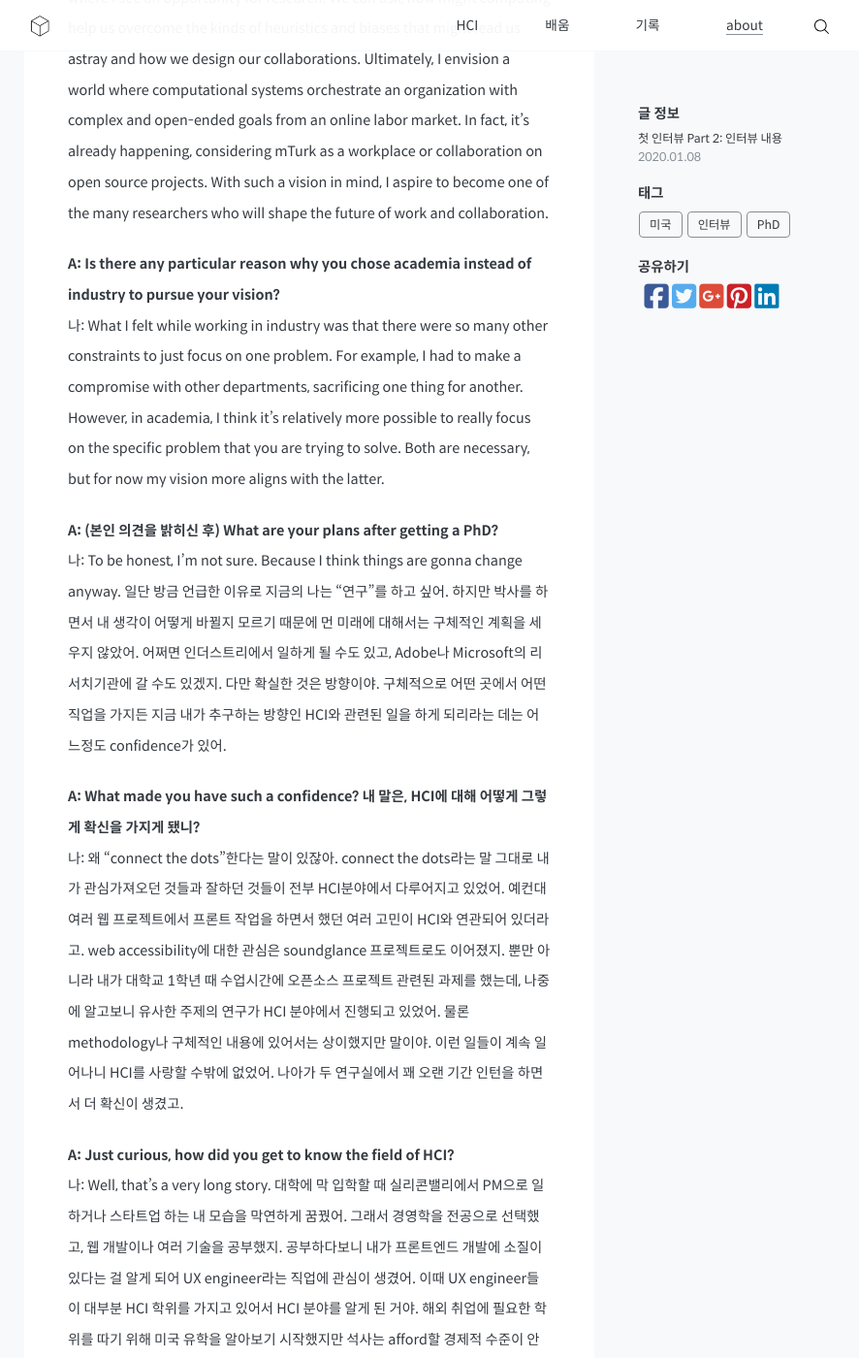
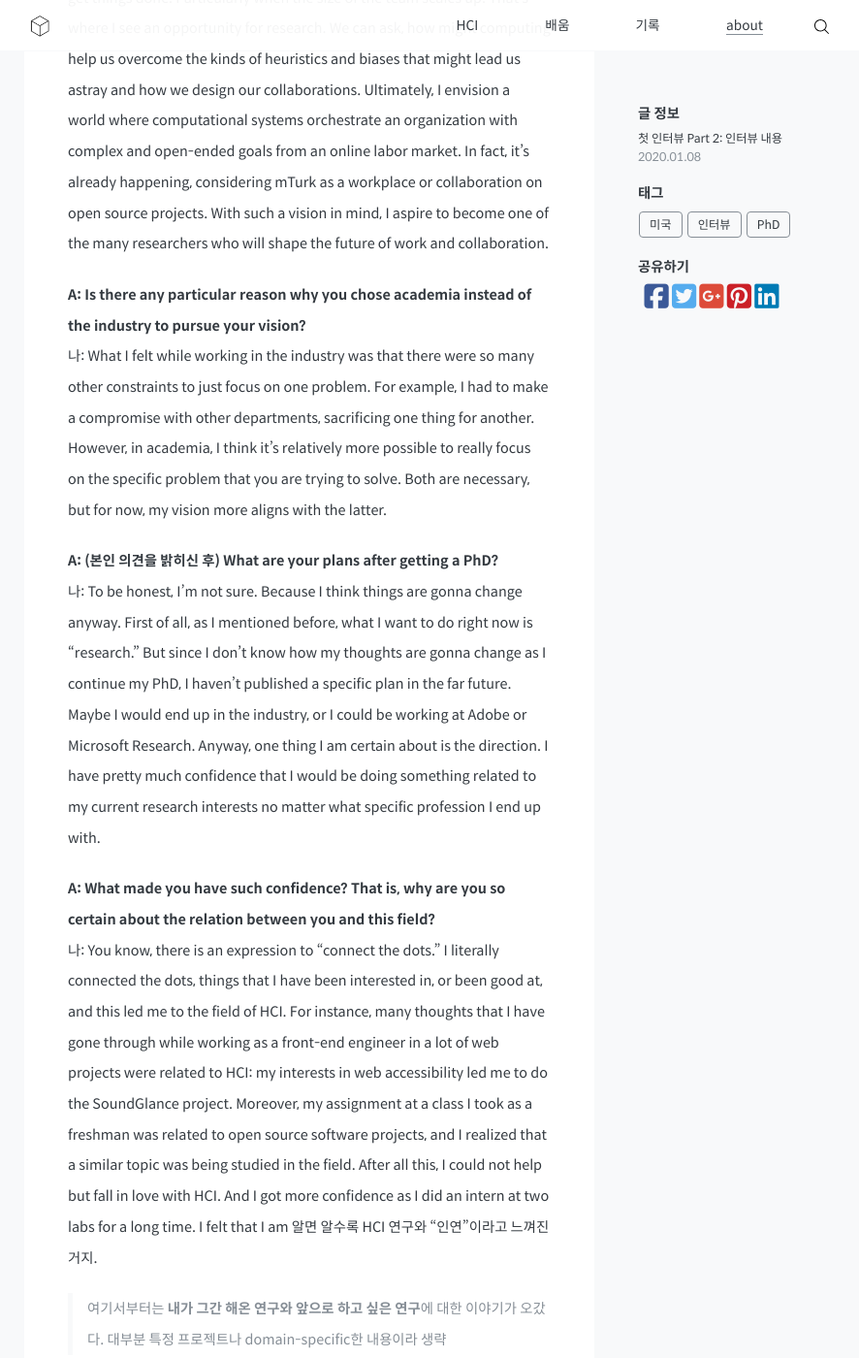
Before and after one commit to jyoonsong/jyoonsong.github.io, a Jekyll site: the page built from _posts/2020-01-08-interview-2.md, in a window 1280 px wide and 1400 px high, scrolled down 1038 px. Shown: the whole window at 97% size, without its empty margins (195-1081 px from the left). Built offline with Jekyll 4.4.1, drawn with Linux system fonts in a browser that asks for light colours; nearby versions of some CDN libraries; some of the changed text lies outside the part shown.

Commit message:
translate

```diff
--- a/_posts/2020-01-08-interview-2.md
+++ b/_posts/2020-01-08-interview-2.md
@@ -11,12 +11,12 @@ tags:
 - "PhD"
 ---
 
-인터뷰 내용 중 기억에 남는 부분을 여기 남긴다. 내가 한국어로 두뇌가 돌아가는 사람이라 전부 영어로 복기하기엔 오래 걸릴 것 같아, 오글거리지만 최대한 생생할 수 있도록 군데군데 영어가 섞인 한국어로 적어보았다.
+인터뷰 내용 중 기억에 남는 부분을 여기 남긴다. 내가 한국어로 두뇌가 돌아가는 사람이라 뒤늦게 영어로 복기하는 데 애먹었다. 군데군데 표현이 어설플 수 있으니 이해 바란다.
 
-**A: 안녕 네 지원서 잘 봤어. 너가 jaeyoon이지? 내가 잘 발음하고 있는 거니?**
-나: 맞아, 정확해.
-A: 좋아. 나는 A라고 해. 나는 xx 연구를 하고 주로 yy 학회들에 퍼블리시를 해.  I know that you didn’t mention my name in your SOP, and that’s totally fine. 꼭 나랑 연구를 하게 되지 않더라도, 너가 SOP에 언급한 B교수에게 내가 추천을 해줄 수도 있고, 나와 B에게 co-advising을 받는 것도 one possibility야.
-나: 그렇구나, 안 그래도 모두 내가 질문하고 싶었던 것들인데 정말 고마워. 내 관심사는 이러이러한데, 너가 하는 연구랑 오버랩된다고 느꼈어. 이런 기회를 얻게 되어 영광이야.
+**A: Hi, Jaeyoon. I found your application very interesting. Am I pronouncing your name correctly?**
+나: Yes, your pronunciation is perfect.
+A: Great, I am A. I study xx and publish at conferences like yy.  I know that you didn’t mention my name in your SOP, and that’s totally fine. Even if you don't get to work with me, I can make a reference to B you mentioned in the essay, or you getting co-advised by me and B is also a possibility.
+나: I see. That is an answer to my first question, so thank you. My research interest is ~~, which I think has an overlap with your research area to some extent. It's an honor to get this kind of opportunity.
 
 > 제일 많이 연습한 게 초반부에 말할 자기소개였는데, 내 긴장을 풀어주기 위함인지 초반부에는 내가 준비한 걸 말할 기회가 없을 정도로 A교수님이 먼저 열심히 본인 소개를 해주셨다.
 
@@ -24,24 +24,21 @@ A: 좋아. 나는 A라고 해. 나는 xx 연구를 하고 주로 yy 학회들에
 나: I guess it's because doing HCI research aligns with my vision of the future. I believe increasingly more and more social challenges need to be addressed in groups, in teams, and in organizations. And we struggle to make this really work because we are not so great at working together to get things done. Particularly when the size of the team scales up. That's where I see an opportunity for research. We can ask, how might computing help us overcome the kinds of heuristics and biases that might lead us astray and how we design our collaborations.
 Ultimately, I envision a world where computational systems orchestrate an organization with complex and open-ended goals from an online labor market. In fact, it's already happening, considering mTurk as a workplace or collaboration on open source projects. With such a vision in mind, I aspire to become one of the many researchers who will shape the future of work and collaboration.
 
-**A: Is there any particular reason why you chose academia instead of industry to pursue your vision?**
-나: What I felt while working in industry was that there were so many other constraints to just focus on one problem. For example, I had to make a compromise with other departments, sacrificing one thing for another. However, in academia, I think it's relatively more possible to really focus on the specific problem that you are trying to solve. Both are necessary, but for now my vision more aligns with the latter.
+**A: Is there any particular reason why you chose academia instead of the industry to pursue your vision?**
+나: What I felt while working in the industry was that there were so many other constraints to just focus on one problem. For example, I had to make a compromise with other departments, sacrificing one thing for another. However, in academia, I think it's relatively more possible to really focus on the specific problem that you are trying to solve. Both are necessary, but for now, my vision more aligns with the latter.
 
 **A: (본인 의견을 밝히신 후) What are your plans after getting a PhD?**
-나: To be honest, I’m not sure. Because I think things are gonna change anyway. 일단 방금 언급한 이유로 지금의 나는 “연구”를 하고 싶어. 하지만 박사를 하면서 내 생각이 어떻게 바뀔지 모르기 때문에 먼 미래에 대해서는 구체적인 계획을 세우지 않았어. 어쩌면 인더스트리에서 일하게 될 수도 있고, Adobe나 Microsoft의 리서치기관에 갈 수도 있겠지. 다만 확실한 것은 방향이야. 구체적으로 어떤 곳에서 어떤 직업을 가지든 지금 내가 추구하는 방향인 HCI와 관련된 일을 하게 되리라는 데는 어느정도 confidence가 있어.
+나: To be honest, I’m not sure. Because I think things are gonna change anyway. First of all, as I mentioned before, what I want to do right now is "research." But since I don't know how my thoughts are gonna change as I continue my PhD, I haven't published a specific plan in the far future. Maybe I would end up in the industry, or I could be working at Adobe or Microsoft Research. Anyway, one thing I am certain about is the direction. I have pretty much confidence that I would be doing something related to my current research interests no matter what specific profession I end up with.
 
-**A: What made you have such a confidence? 내 말은, HCI에 대해 어떻게 그렇게 확신을 가지게 됐니?**
-나: 왜 “connect the dots”한다는 말이 있잖아. connect the dots라는 말 그대로 내가 관심가져오던 것들과 잘하던 것들이 전부 HCI분야에서 다루어지고 있었어. 예컨대 여러 웹 프로젝트에서 프론트 작업을 하면서 했던 여러 고민이 HCI와 연관되어 있더라고. web accessibility에 대한 관심은 soundglance 프로젝트로도 이어졌지. 뿐만 아니라 내가 대학교 1학년 때 수업시간에 오픈소스 프로젝트 관련된 과제를 했는데, 나중에 알고보니 유사한 주제의 연구가 HCI 분야에서 진행되고 있었어. 물론 methodology나 구체적인 내용에 있어서는 상이했지만 말이야. 이런 일들이 계속 일어나니 HCI를 사랑할 수밖에 없었어. 나아가 두 연구실에서 꽤 오랜 기간 인턴을 하면서 더 확신이 생겼고.
-
-**A: Just curious, how did you get to know the field of HCI?**
-나: Well, that's a very long story. 대학에 막 입학할 때 실리콘밸리에서 PM으로 일하거나 스타트업 하는 내 모습을 막연하게 꿈꿨어. 그래서 경영학을 전공으로 선택했고, 웹 개발이나 여러 기술을 공부했지. 공부하다보니 내가 프론트엔드 개발에 소질이 있다는 걸 알게 되어 UX engineer라는 직업에 관심이 생겼어. 이때 UX engineer들이 대부분 HCI 학위를 가지고 있어서 HCI 분야를 알게 된 거야. 해외 취업에 필요한 학위를 따기 위해 미국 유학을 알아보기 시작했지만 석사는 afford할 경제적 수준이 안되더라고. 그래서 HCI 분야 박사유학을 알아보기 시작했는데, 알면 알수록 HCI 연구와 “인연”이라고 느껴진 거지.
+**A: What made you have such confidence? That is, why are you so certain about the relation between you and this field?**
+나: You know, there is an expression to “connect the dots.” I literally connected the dots, things that I have been interested in, or been good at, and this led me to the field of HCI. For instance, many thoughts that I have gone through while working as a front-end engineer in a lot of web projects were related to HCI: my interests in web accessibility led me to do the SoundGlance project. Moreover, my assignment at a class I took as a freshman was related to open source software projects, and I realized that a similar topic was being studied in the field. After all this, I could not help but fall in love with HCI. And I got more confidence as I did an intern at two labs for a long time. I felt that I am 알면 알수록 HCI 연구와 “인연”이라고 느껴진 거지.
 
 > 여기서부터는 **내가 그간 해온 연구와 앞으로 하고 싶은 연구**에 대한 이야기가 오갔다. 대부분 특정 프로젝트나 domain-specific한 내용이라 생략
 
 **A: Okay, now that we have only 2 mins left, do you have any questions for me?**
 나: Yes, I do have a lot of questions. First of all, I wonder what kind of working style or advising style you have.
-A: 그래 그거 아주 중요하지. 난 솔직히 hands-on보다는 hands-off에 가까워. Not entirely hands-off, cuz I do hold weekly meetings with my students, and my office is right in front of the lab. 하지만 내가 사사건건 터치하기보다는, 방향만 이끌어주면 학생이 주체적으로 하길 바라는 편이야.
-나: Great! 나 역시 누가 모든 걸 떠먹여줄 때보다는 내가 만들어나가는 게 훨씬 재밌고 성장가능성이 높다고 생각해.
+A: Well, good question. To be honest, I am closer to hands-off rather than hands-on. Not entirely hands-off, cuz I do hold weekly meetings with my students, and my office is right in front of the lab. But I wish my student to be independent while I only suggest a direction, not interfering in every way.
+나: Great! I also think that making my own is more enjoyable and meaningful compared to being spoon-fed.
 
 > 이후 인사말 생략
 
```
